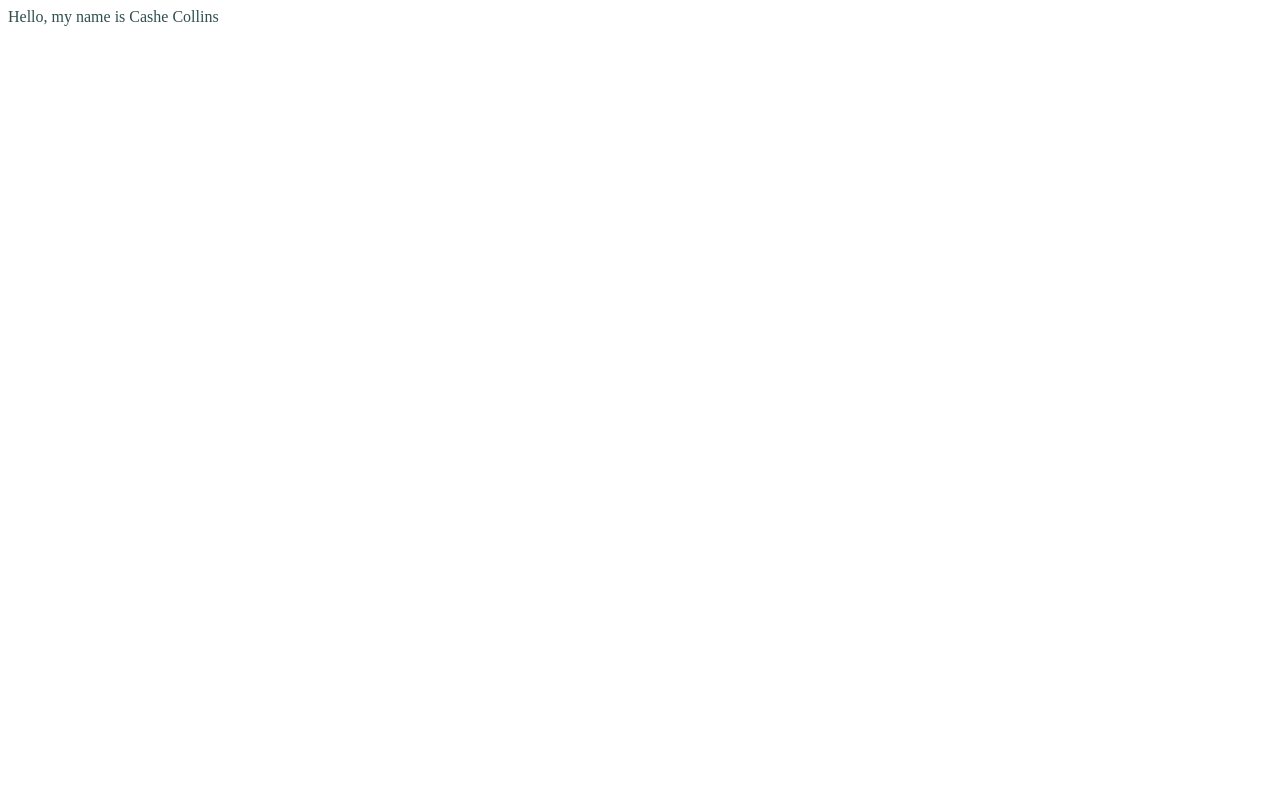
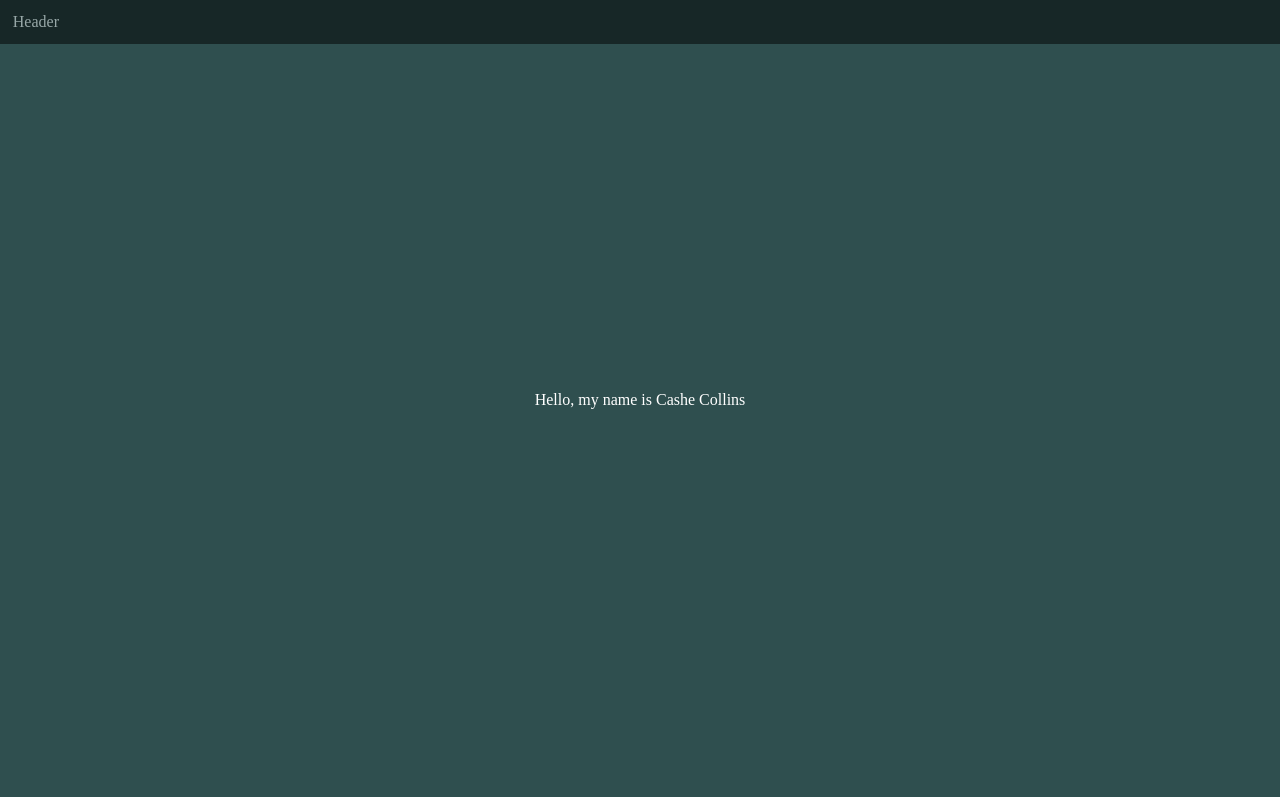
Before and after one commit to cashecollins/cashecollins.github.io, a plain HTML site: page index.html in a window 1280 px wide. Shown: the top 797 px of the page. Drawn offline with Linux system fonts and the light colour scheme.

Commit message:
added initial structure

```diff
--- a/css/styles.css
+++ b/css/styles.css
@@ -1,3 +1,34 @@
-.intro-title {
-    color: darkslategray;
+body {
+    margin: unset;
 }
+
+.nav-bar {
+    background-color: black;
+    opacity: .5;
+    width: 100%;
+    color: white;
+    padding: 1%;
+    position: fixed;
+    top: 0;
+}
+
+.section {
+    display: flex;
+    justify-content: center;
+    align-items: center;
+    height: 80vh;
+    background-color: dimgray;
+}
+
+.cover {
+    height: 100vh;
+    background-color: darkslategray;
+}
+
+.cover-title {
+    color: white;
+}
+
+.intro {
+    background-color: whitesmoke;
+}
--- a/index.html
+++ b/index.html
@@ -5,8 +5,8 @@
     <meta charset="utf-8">
 
     <title>Cashe Collins Portfolio</title>
-    <meta name="description" content="The HTML5 Herald">
-    <meta name="author" content="SitePoint">
+    <meta name="description" content="Cashe Collins Portfolio">
+    <meta name="author" content="Portfolio">
 
     <link rel="stylesheet" href="css/styles.css?v=1.0">
 
@@ -14,6 +14,22 @@
 
 <body>
     <script src="js/scripts.js"></script>
-    <div class="intro-title">Hello, my name is Cashe Collins</div>
+
+    <div class="nav-bar">Header</div>
+    <div class="section cover">
+        <div class="cover-title">Hello, my name is Cashe Collins</div>
+    </div>
+    <div class="section intro">
+        Intro
+    </div>
+    <div class="section projects">
+        Projects
+    </div>
+    <div class="section talent">
+        Talent
+    </div>
+    <div class="section contact">
+        Contact
+    </div>
 </body>
 </html>
```
